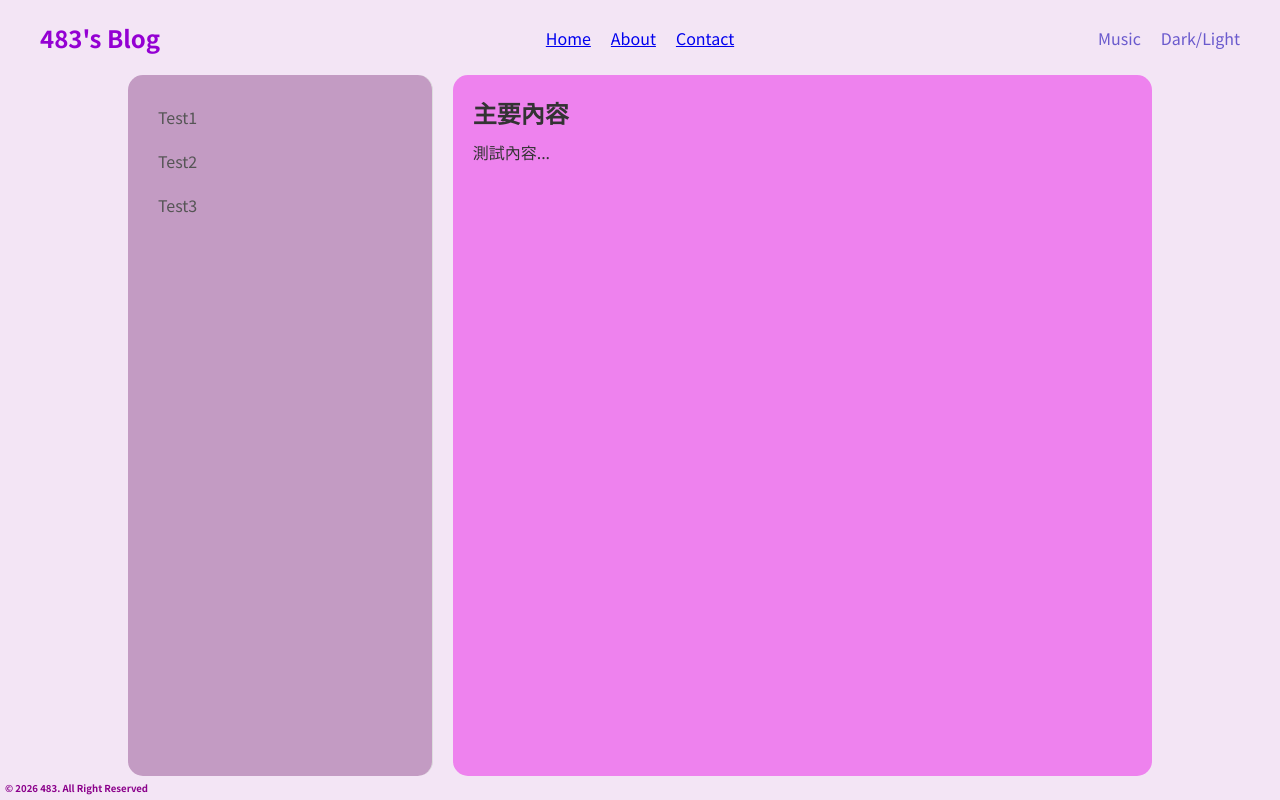
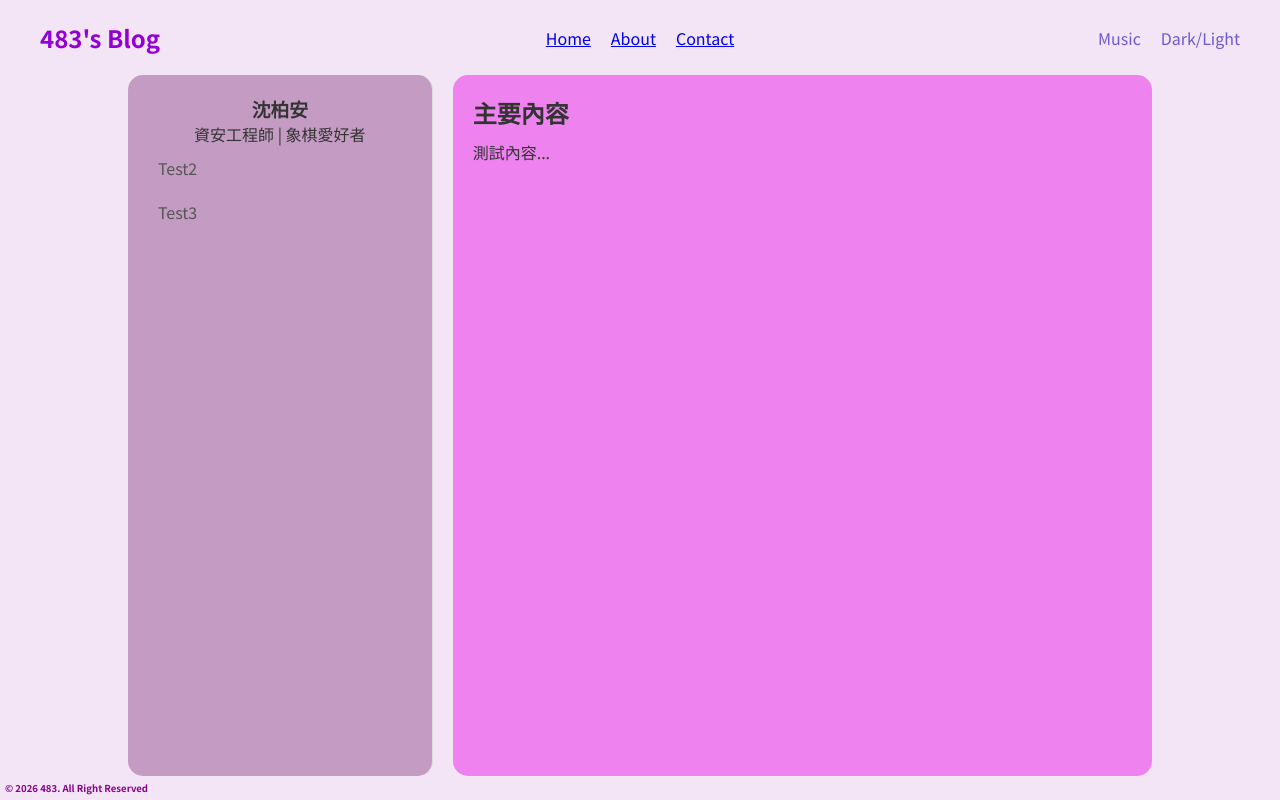
Before and after one commit to pudding483/pudding483.github.io, a React (Vite) app: page / in a window 1280 px wide. Built offline with nearby package versions, Linux system fonts and the light colour scheme.

Commit message:
wip: sidebar function

```diff
--- a/src/components/Sidebar/Sidebar.jsx
+++ b/src/components/Sidebar/Sidebar.jsx
@@ -2,13 +2,25 @@ import styles from './Sidebar.module.css'
 
 function Sidebar(){
     return (
-        <div className={styles.sidebar}>
+        <aside className={styles.sidebar}>
             {/* 這裡可以放大頭貼/文章類別/標籤 */}
-            <div className={styles.menuItem}>Test1</div>
+            <ProfileSection />
             <div className={styles.menuItem}>Test2</div>
             <div className={styles.menuItem}>Test3</div>
-        </div>
+        </aside>
     );
 }
 
+function ProfileSection(){
+    return (
+        <div className={styles.profileSection}>
+            <div className={styles.avatarWrapper}>
+
+            </div>
+            <h3 className={styles.name}>沈柏安</h3>
+            <p className={styles.bio}>資安工程師 | 象棋愛好者</p>
+        </div>
+    )
+}
+
 export default Sidebar;
--- a/src/components/Sidebar/Sidebar.module.css
+++ b/src/components/Sidebar/Sidebar.module.css
@@ -10,14 +10,21 @@
     flex-direction: column;
 }
 
-.menuItem {
+.sidebar .menuItem {
     padding: 10px;
 
     cursor: pointer;
     color: #555;
 }
 
-.menuItem:hover {
+.sidebar .menuItem:hover {
     background-color: #e0e0e0;
     color: #000;
 }
+
+.profileSection {
+    display: flex;
+    flex-direction: column;
+    align-items: center;
+    text-align: center;
+}
```
